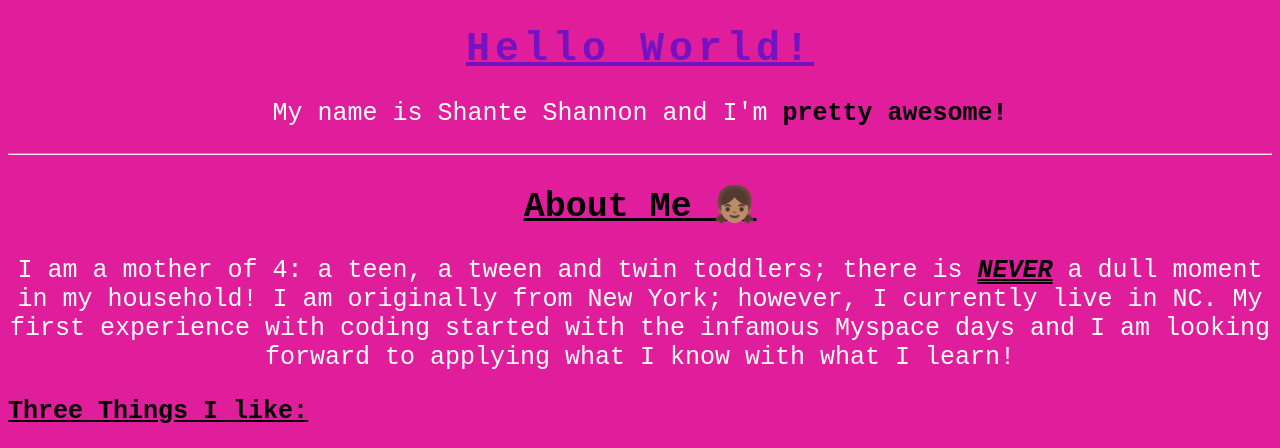
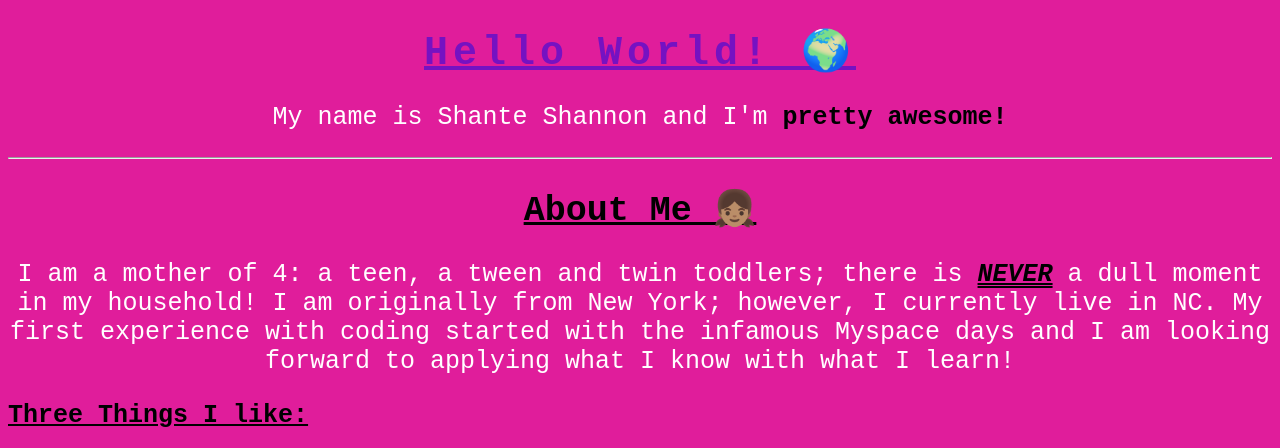
Before and after one commit to ShanteShannon-CDXADMY/week-1-checkpoint, a plain HTML site: page index.html in a window 1280 px wide. Shown: the top 448 px of the page. Drawn offline with Linux system fonts and the light colour scheme.

```diff
--- a/index.html
+++ b/index.html
@@ -7,7 +7,7 @@
     <link rel="stylesheet" href="style.css">
 </head>
 <body>
-    <h1>Hello World!</h1>
+    <h1>Hello World! 🌍</h1>
     <p>My name is Shante Shannon and I'm <strong>pretty awesome!</strong></p><hr>
 
     <h2>About Me 👧🏽</h2>
```
Also changed, not shown: 1 other file.
